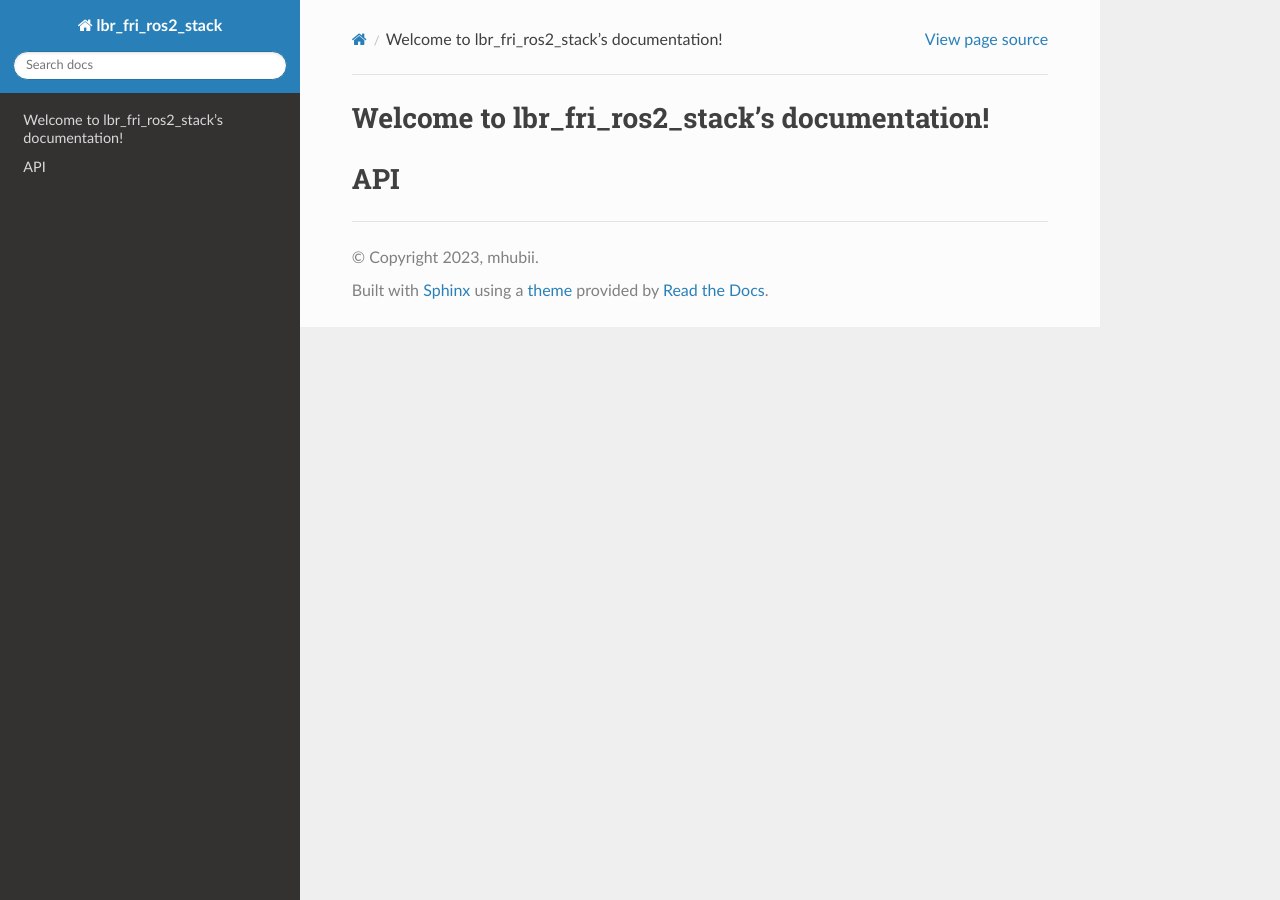
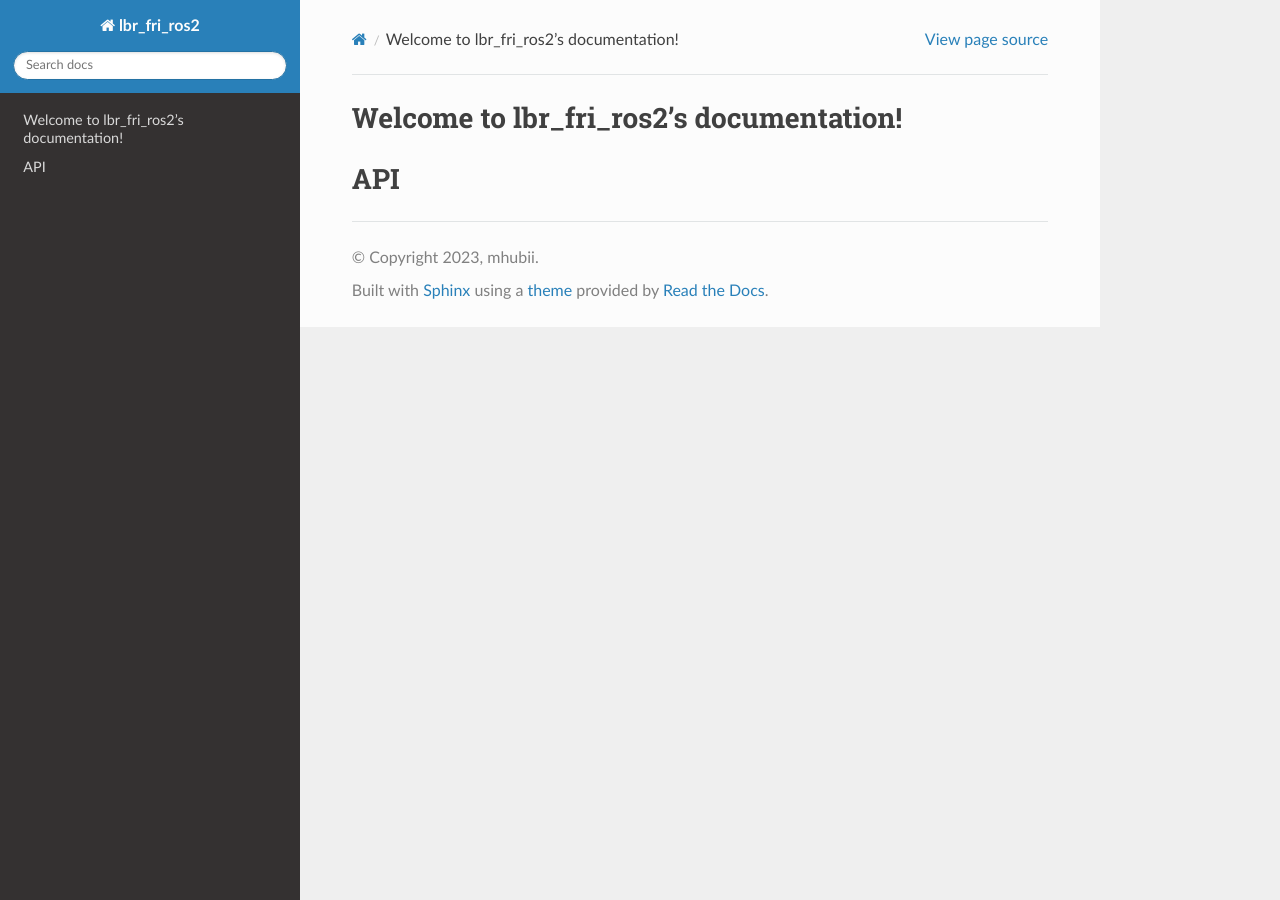
Before and after one commit to lbr-stack/lbr_stack_doc, a Sphinx documentation site: the page built from doc/source/index.rst, in a window 1280 px wide. Built offline with Sphinx 7.4.7 and the Read the Docs theme 2.0.0, drawn with Linux system fonts in a browser that asks for light colours; pages that are not in the unit, such as notebooks, are missing from menus.

Commit message:
changed name

```diff
--- a/doc/source/conf.py
+++ b/doc/source/conf.py
@@ -2,7 +2,7 @@ import pathlib
 import subprocess
 
 # generate doxygen
-pathlib.Path("docs/doxygen/lbr_fri_ros2_stack").mkdir(parents=True) # this is the doxygen OUTPUT_DIRECTORY
+pathlib.Path("docs/doxygen/lbr_fri_ros2").mkdir(parents=True) # this is the doxygen OUTPUT_DIRECTORY
 
 # convert doxygen to sphinx, source and build directory need
 # to follow https://boschglobal.github.io/doxysphinx/docs/getting_started.html#build
@@ -16,7 +16,7 @@ subprocess.run("doxysphinx build . $READTHEDOCS_OUTPUT/html Doxyfile", shell=Tru
 # -- Project information -----------------------------------------------------
 # https://www.sphinx-doc.org/en/master/usage/configuration.html#project-information
 
-project = 'lbr_fri_ros2_stack'
+project = 'lbr_fri_ros2'
 copyright = '2023, mhubii'
 author = 'mhubii'
 release = '1.0.0'
--- a/doc/source/index.rst
+++ b/doc/source/index.rst
@@ -1,9 +1,9 @@
-.. lbr_fri_ros2_stack documentation master file, created by
+.. lbr_fri_ros2 documentation master file, created by
    sphinx-quickstart on Mon Apr 24 11:26:22 2023.
    You can adapt this file completely to your liking, but it should at least
    contain the root `toctree` directive.
 
-Welcome to lbr_fri_ros2_stack's documentation!
+Welcome to lbr_fri_ros2's documentation!
 ==============================================
 
 
```
Also changed, not shown: 1 other file.
